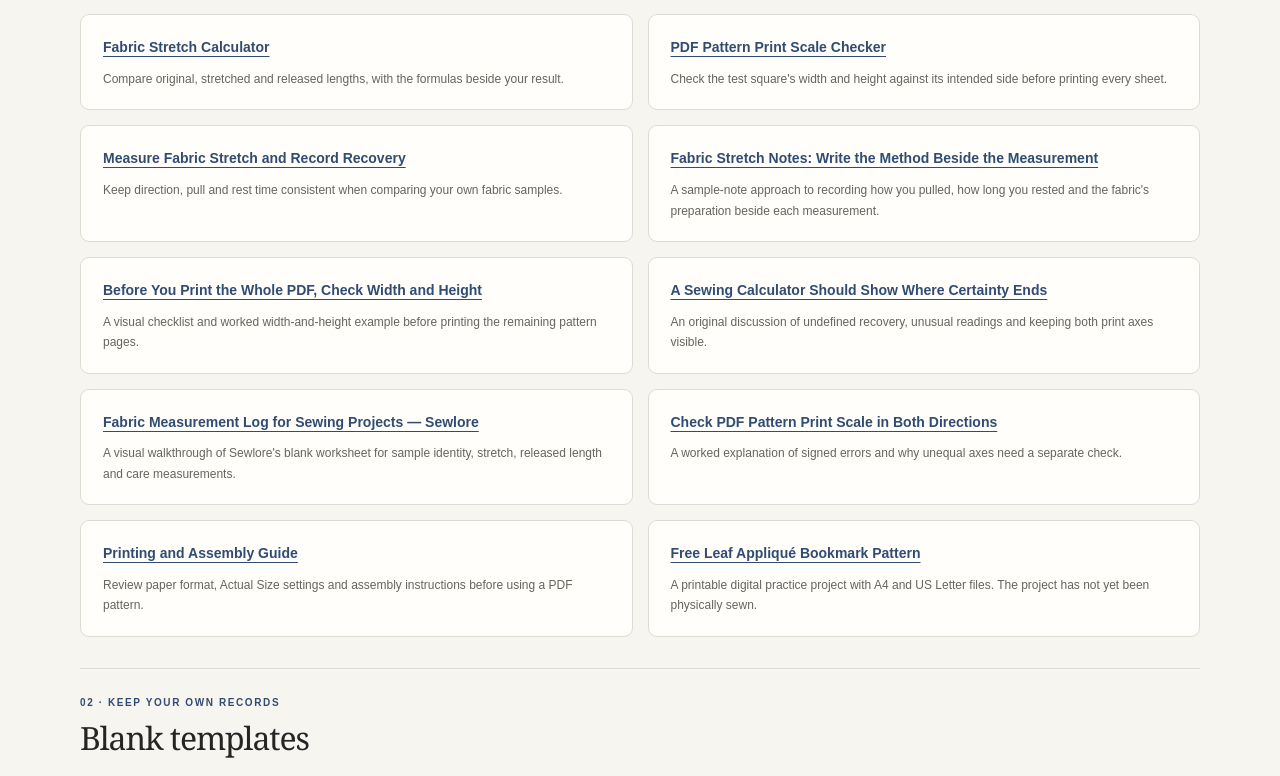
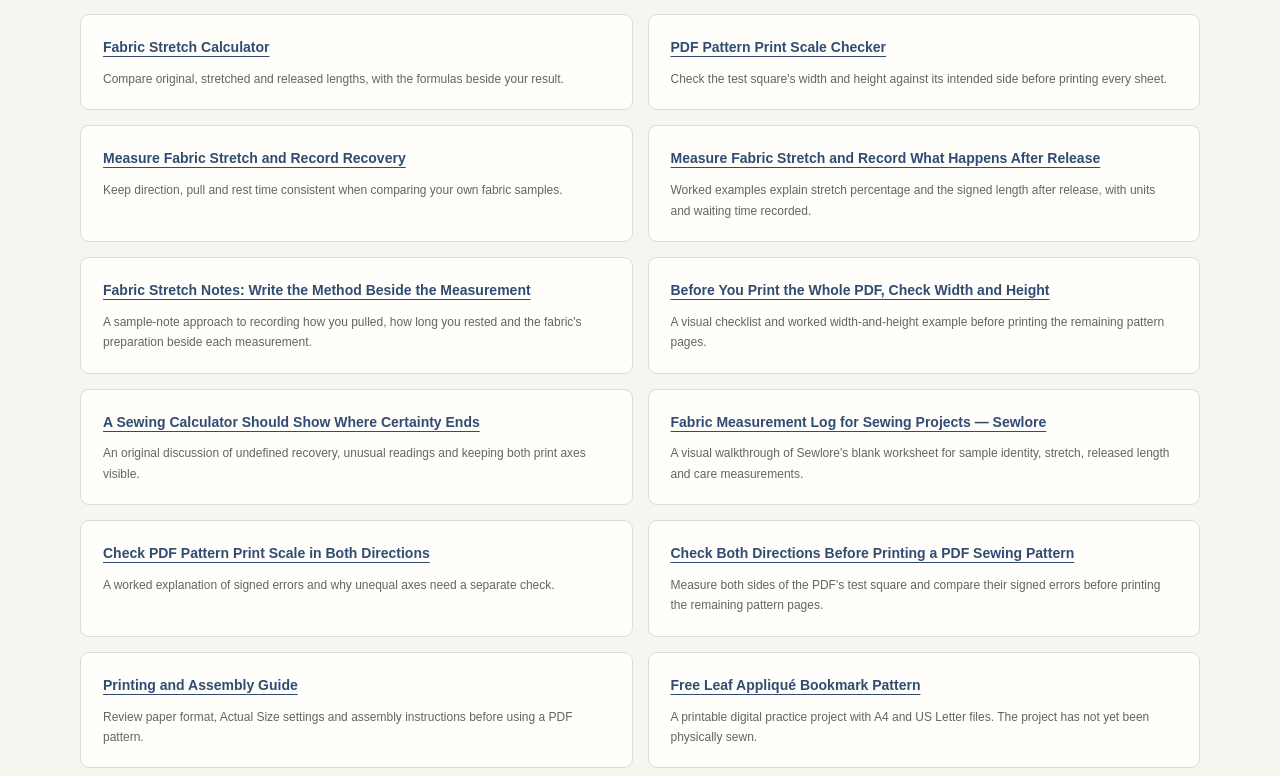
Before and after one commit to gokimedia/sewlore-sewing-tools, a website: page resources.html in a window 1280 px wide. Shown: the part 440-1216 px from the top of the page. Drawn offline with Linux system fonts and the light colour scheme.

Commit message:
Add published Medium guides and Product Hunt resource

```diff
--- a/resources.html
+++ b/resources.html
@@ -29,11 +29,13 @@
         <li><a href="https://sewlore.com/pages/fabric-stretch-calculator">Fabric Stretch Calculator</a><p>Compare original, stretched and released lengths, with the formulas beside your result.</p></li>
         <li><a href="https://sewlore.com/pages/pdf-pattern-print-scale-checker">PDF Pattern Print Scale Checker</a><p>Check the test square's width and height against its intended side before printing every sheet.</p></li>
         <li><a href="https://sewlore.com/blogs/sewing-journal/measure-fabric-stretch-and-record-recovery">Measure Fabric Stretch and Record Recovery</a><p>Keep direction, pull and rest time consistent when comparing your own fabric samples.</p></li>
+        <li><a href="https://medium.com/@sewlore/measure-fabric-stretch-and-record-what-happens-after-release-27d0a3482ed1">Measure Fabric Stretch and Record What Happens After Release</a><p>Worked examples explain stretch percentage and the signed length after release, with units and waiting time recorded.</p></li>
         <li><a href="https://sewlore.substack.com/p/fabric-stretch-notes-write-the-method">Fabric Stretch Notes: Write the Method Beside the Measurement</a><p>A sample-note approach to recording how you pulled, how long you rested and the fabric's preparation beside each measurement.</p></li>
         <li><a href="https://www.tumblr.com/sewlore/829670998191243264/check-width-and-height-before-the-full-pdf-pattern">Before You Print the Whole PDF, Check Width and Height</a><p>A visual checklist and worked width-and-height example before printing the remaining pattern pages.</p></li>
         <li><a href="https://www.linkedin.com/pulse/sewing-calculator-should-show-where-certainty-ends-sewlore-nmgqf/">A Sewing Calculator Should Show Where Certainty Ends</a><p>An original discussion of undefined recovery, unusual readings and keeping both print axes visible.</p></li>
         <li><a href="https://www.behance.net/gallery/256709097/Fabric-Measurement-Log-for-Sewing-Projects-Sewlore">Fabric Measurement Log for Sewing Projects — Sewlore</a><p>A visual walkthrough of Sewlore's blank worksheet for sample identity, stretch, released length and care measurements.</p></li>
         <li><a href="https://sewlore.com/blogs/sewing-journal/check-pdf-pattern-print-scale-both-directions">Check PDF Pattern Print Scale in Both Directions</a><p>A worked explanation of signed errors and why unequal axes need a separate check.</p></li>
+        <li><a href="https://medium.com/@sewlore/check-both-directions-before-printing-a-pdf-sewing-pattern-8bec169e22e8">Check Both Directions Before Printing a PDF Sewing Pattern</a><p>Measure both sides of the PDF's test square and compare their signed errors before printing the remaining pattern pages.</p></li>
         <li><a href="https://sewlore.com/pages/printing-assembly">Printing and Assembly Guide</a><p>Review paper format, Actual Size settings and assembly instructions before using a PDF pattern.</p></li>
         <li><a href="https://sewlore.com/pages/free-leaf-applique-bookmark-sewing-pattern">Free Leaf Appliqué Bookmark Pattern</a><p>A printable digital practice project with A4 and US Letter files. The project has not yet been physically sewn.</p></li>
       </ul>
@@ -57,6 +59,7 @@
         <li><a href="https://codepen.io/editor/gokimedia/pen/01a10db1-763f-70b5-a88e-cd0427f982fc">CodePen: One Scale Factor, Two Directions</a><p>Edit a hypothetical printed-square example and see what happens when a single factor matches only the width.</p></li>
         <li><a href="https://stackblitz.com/github/gokimedia/sewlore-sewing-tools/tree/main/examples/stackblitz-embed?file=index.html">StackBlitz: Sewlore Tool Embed Starter</a><p>Open the GitHub import to explore two iframe examples, copyable HTML and visible fallback links.</p></li>
         <li><a href="https://github.com/gokimedia/sewlore-sewing-tools">Sewlore Sewing Tools Source Code</a><p>Inspect the plain JavaScript calculations, measurement templates and developer integration example.</p></li>
+        <li><a href="https://www.producthunt.com/products/sewlore-sewing-tools">Sewlore Sewing Tools on Product Hunt</a><p>Read the public product overview and follow the links to the browser tools and their source code.</p></li>
         <li><a href="https://huggingface.co/sewlore">Sewlore on Hugging Face</a><p>Find the Sewlore organization and its public sewing-resource projects.</p></li>
         <li><a href="https://substack.com/@sewlore">Sewlore on Substack</a><p>Find Sewlore's publication profile and its sewing-method notes.</p></li>
         <li><a href="https://www.tumblr.com/sewlore">Sewlore on Tumblr</a><p>Explore Sewlore's illustrated sewing-preparation notes.</p></li>
```
Also changed, not shown: README.md.
